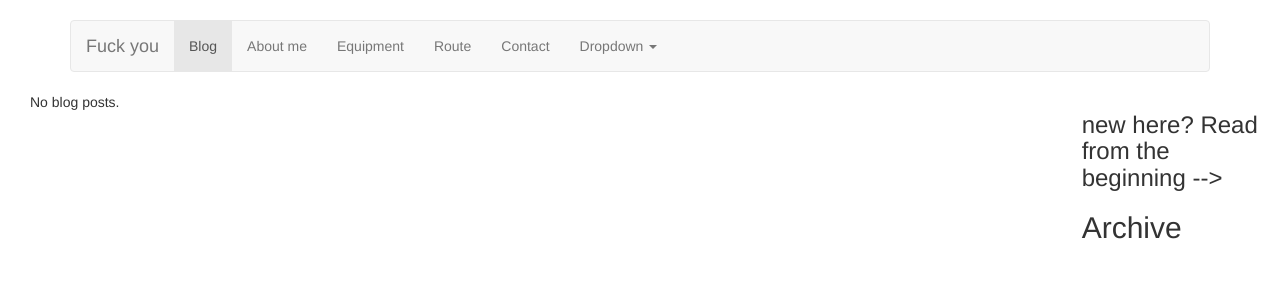
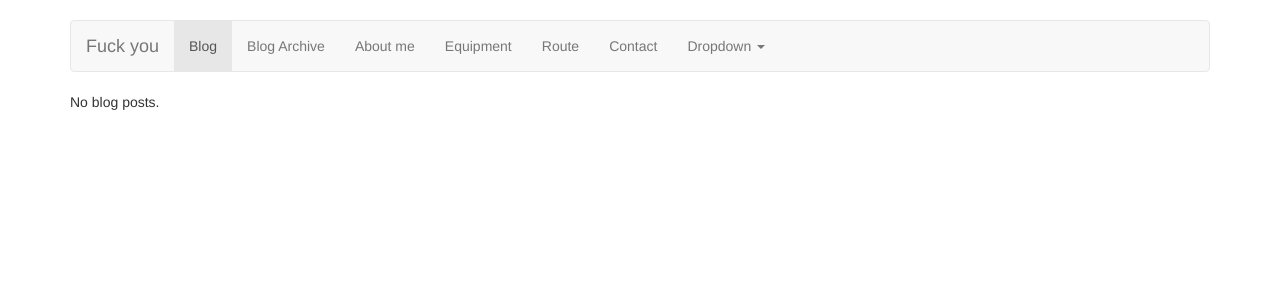
Before and after one commit to aleda145/bike, a Django app: page / in a window 1280 px wide. Shown: the top 300 px of the page. Run offline with Django 3.2, Linux system fonts and the light colour scheme; tables that the repository leaves empty hold one stand-in row (values such as "Sample post"); some libraries are stand-ins or nearby versions.

Commit message:
working archive, still v ery ugly though

```diff
--- a/bike/urls.py
+++ b/bike/urls.py
@@ -20,6 +20,6 @@
 urlpatterns = [
     url(r'^blog/', include ('blog.urls')),
     url(r'^admin/', admin.site.urls),
-    url(r'^$', views.IndexView.as_view(), name='index'),
+    url(r'^$', views.IndexView.as_view(), name='blog_main'),
 
 ]
--- a/blog/models.py
+++ b/blog/models.py
@@ -13,6 +13,7 @@
     def __str__(self):
         return self.title
 
+
 ##demonstration
     def was_published_recently(self):
         return self.pub_date >= timezone.now() - datetime.timedelta(days=1)
--- a/blog/templates/blog/base.html
+++ b/blog/templates/blog/base.html
@@ -30,7 +30,9 @@
             </div>
             <div id="navbar" class="navbar-collapse collapse">
                 <ul class="nav navbar-nav">
-                    <li class="active"><a href="/">Blog</a></li>
+                    <li class="{% if request.resolver_match.url_name == "blog_main" %}active{% endif %}"><a href="{% url "blog_main" %}">Blog</a></li>
+                    <li><a href="/blog/archive">Blog Archive</a></li>
+
                     <li><a href="/about">About me</a></li>
                     <li><a href="/equipment">Equipment</a></li>
                     <li><a href="/route">Route</a></li>
@@ -54,8 +56,12 @@
         </div><!--/.container-fluid -->
     </nav>
 </div>
+<div class="container main-content">
+    {% block content %}{% endblock %}
+</div>
+{% block sidebar %}
 
-    {% block content %}{% endblock %}
+{% endblock %}
 
 
 
--- a/blog/templates/blog/index.html
+++ b/blog/templates/blog/blog_base.html
@@ -2,28 +2,27 @@
 
 
 {% block content %}
-    <div class="col-md-10">
-        <div class="container main-content">
-
             {% if posts_list %}
 
 
                 {% for BlogPost in posts_list %}
                     <h1><a href="{% url 'blog:detail' BlogPost.slug %}">{{ BlogPost.title }}</a></h1>
                     <p>{{ BlogPost.body|safe }}</p>
+
                 {% endfor %}
 
                 {% if is_paginated %}
                     <div class="pagination">
                             <span class="page-links">
                                 {% if page_obj.has_previous %}
-                                    <a href="/blog?page={{ page_obj.previous_page_number }}">previous</a>
+
+                                    <a href="?page={{ page_obj.previous_page_number }}">previous</a>
                                 {% endif %}
                                 <span class="page-current">
                                     Page {{ page_obj.number }} of {{ page_obj.paginator.num_pages }}.
                                 </span>
                                 {% if page_obj.has_next %}
-                                    <a href="/blog?page={{ page_obj.next_page_number }}">next</a>
+                                    <a href="?page={{ page_obj.next_page_number }}">next</a>
                                 {% endif %}
                             </span>
                     </div>
@@ -34,12 +33,7 @@
                 <p>No blog posts.</p>
             {% endif %}
 
-        </div>
-    </div>
-    <div class="right-sidebar col-md-2">
-        <h3>new here? Read from the beginning --> </h3>
-        <h2>Archive</h2>
 
-    </div>
+
 
 {% endblock %}
--- /dev/null
+++ b/blog/templates/blog/blog_main.html
@@ -0,0 +1,4 @@
+{% extends "blog/blog_base.html" %}
+{% block sidebar %}
+
+{% endblock %}
--- a/blog/templates/blog/detail.html
+++ b/blog/templates/blog/detail.html
@@ -1,9 +1,7 @@
 {% extends "blog/base.html" %}
 
 {% block content %}
-    <div class="container">
 
 <h1>{{ object.title }}</h1>
 {{ object.body |safe}}
-</div>
 {% endblock %}
--- a/blog/urls.py
+++ b/blog/urls.py
@@ -6,10 +6,10 @@
 from blog.models import BlogPost
 app_name= 'blog'
 urlpatterns = [
-    url(r'^$', views.IndexView.as_view(), name='index'),
+    url(r'^$', views.IndexView.as_view(), name='blog_main'),
 
     #for some reason you _have_ to have the numeric first, otherwise it wont work
-     # Example: /2012/08/
+    # Example: /2012/08/
     url(r'^(?P<year>[0-9]{4})/(?P<month>[0-9]+)/$',
         ArticleMonthArchiveView.as_view(month_format='%m'),
         name="archive_month_numeric"),
@@ -19,8 +19,10 @@
         name="archive_month"),
 
 
- url(r'^reverse/$', views.ReversePostView.as_view(), name='index'),
-        url(r'^(?P<slug>.+)/$', views.BlogPostDetail.as_view(), name='detail'),
+    url(r'^reverse/$', views.ReversePostView.as_view(), name='reverse'),
+        url(r'^archive/$', views.BlogArchiveView.as_view(), name='archive'),
+
+    url(r'^(?P<slug>.+)/$', views.BlogPostDetail.as_view(), name='detail'),
 
     # Example: /2012/aug/
 
--- a/blog/views.py
+++ b/blog/views.py
@@ -8,21 +8,23 @@
 from django.core.paginator import Paginator, EmptyPage, PageNotAnInteger
 from django.shortcuts import render
 
-from .models import BlogPost
 from django.views.generic.dates import MonthArchiveView
 from django.views.generic.list import ListView
 from django.views.generic.detail import DetailView
+from .models import BlogPost
 
 #TODO archive
 class IndexView(ListView):
     context_object_name = 'posts_list'
-    template_name = 'blog/index.html'
+    template_name = 'blog/blog_main.html'
     paginate_by = 5
+
+
+    ####queryset is returned to the template, but first it is cut in pages of 5 by pagination.
     queryset = BlogPost.objects.filter(pub_date__lte=timezone.now()).order_by('-pub_date')
     print(queryset)
-
 # class IndexView(generic.ListView):
-#     template_name = 'blog/index.html'
+#     template_name = 'blog/blog_base.html'
 #     context_object_name = 'posts_list'
 #     paginate_by = 5
 #     def get_queryset(self):
@@ -35,8 +37,8 @@
 #         context=BlogPost.objects.filter(pub_date__lte=timezone.now()).order_by('-pub_date')
 #         return context
 
-class ReversePostView(IndexView):
-    template_name='blog/index.html'
+class BlogArchiveView(IndexView):
+    template_name= 'blog/blog_archive.html'
     paginate_by = 0
     def get_queryset(self):
         """
@@ -44,7 +46,7 @@
         published in the future).
         """
 
-        return BlogPost.objects.filter(pub_date__lte=timezone.now()).order_by('pub_date')
+        return BlogPost.objects.filter(pub_date__lte=timezone.now()).order_by('-pub_date')
 
 
 
@@ -54,10 +56,21 @@
     allow_future = True
     paginate_by = 0
 
+class ReversePostView(IndexView):
+    template_name = 'blog/blog_archive.html'
+    paginate_by = 0
 
 class BlogPostDetail(DetailView):
-    template_name = 'blog/index.html'
+    template_name = 'blog/detail.html'
+
+    context_object_name = 'posts_list'
+
     queryset = BlogPost.objects.filter(pub_date__lte=timezone.now())
+    #model = BlogPost
+    #paginate_by=0
+   # print('wow')
+   # print(queryset)
+
 
 # class DetailView(generic.DetailView):
 #     template_name = 'blog/detail.html'
```
Also changed, not shown: blog/templates/blog/blog_archive.html (added, +17 -0 lines), blog/templates/blog/results.html (deleted, +0 -9 lines), blog/templates/blog/blogpost_archive_month.html (line endings or trailing spaces).
